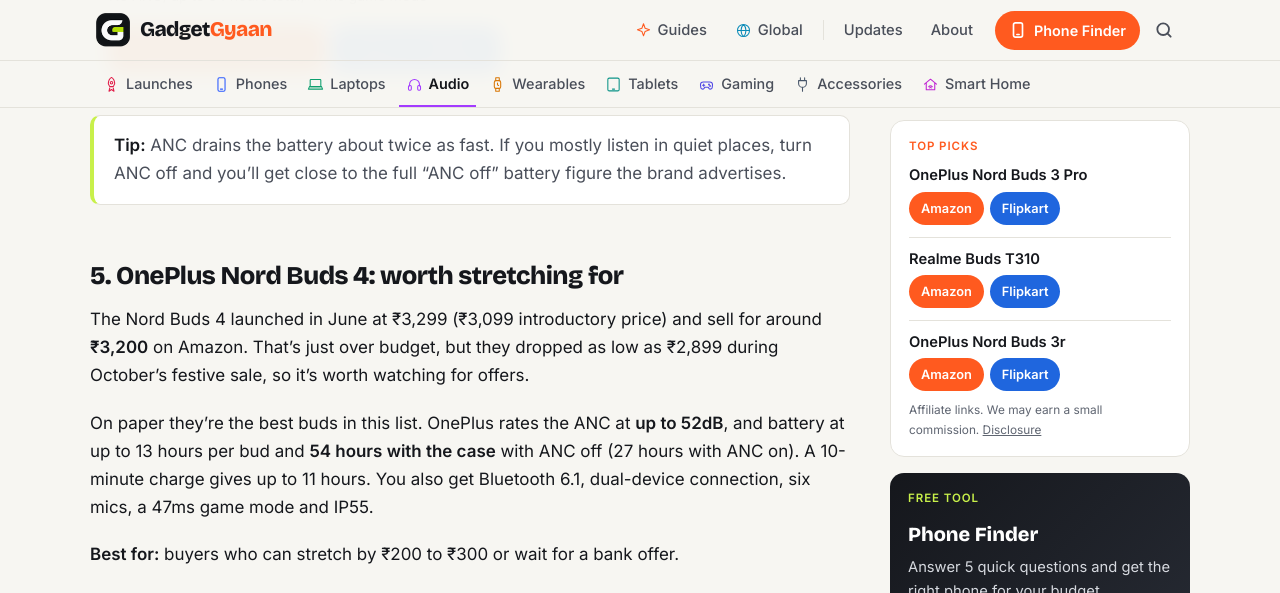
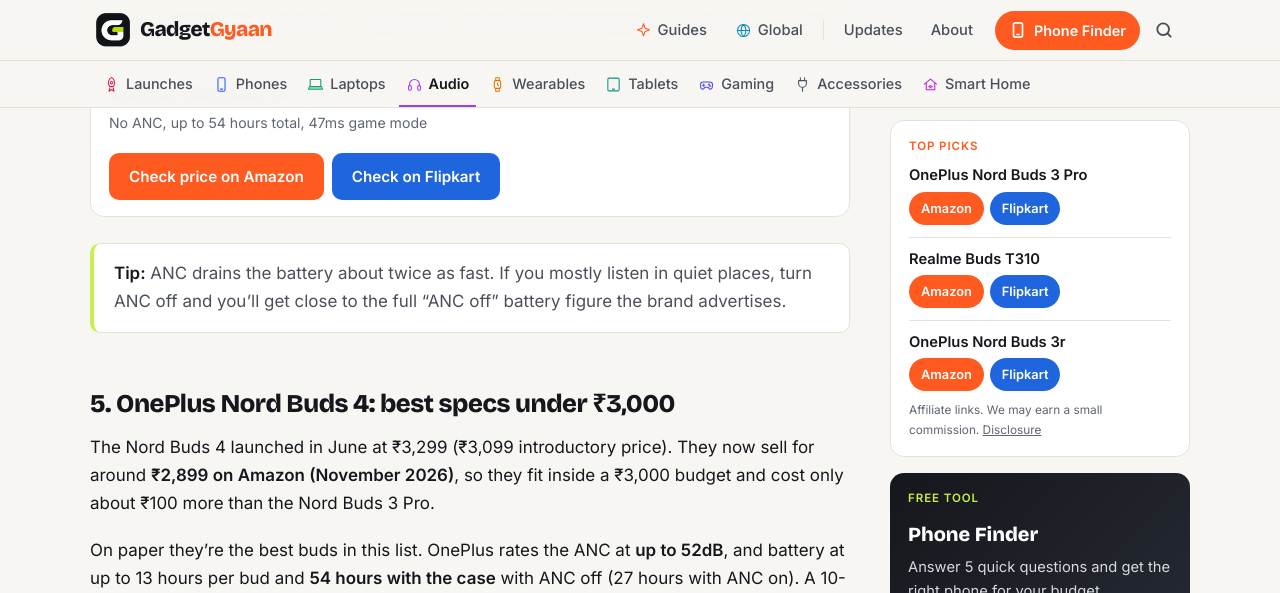
Before and after one commit to kiteksood167/kiteksood167.github.io, a Jekyll site: the page built from _posts/2026-11-03-best-tws-earbuds-under-3000.md, in a window 1280 px wide and 1400 px high, scrolled down 4610 px. Shown: the top 593 px of the window. Built offline with Jekyll 4.4.1, drawn with Linux system fonts in a browser that asks for light colours; comment, search, counter and statistics services are not loaded; some of the changed text lies outside the part shown; grey boxes are pictures that could not be loaded.

Commit message:
Refresh: Best TWS Earbuds Under ₹3,000 in India (2026)
Nord Buds 4 now around ₹2,899, CMF Buds Neo ₹1,699, Nord Buds 4 Pro mention, internal link. Content plan: drop past entries, move gifts-under-50 to Dec 8.

Co-Authored-By: Claude <noreply@anthropic.com>

```diff
--- a/_posts/2026-11-03-best-tws-earbuds-under-3000.md
+++ b/_posts/2026-11-03-best-tws-earbuds-under-3000.md
@@ -2,6 +2,8 @@
 title: "Best TWS Earbuds Under ₹3,000 in India (2026)"
 description: "The best TWS earbuds under ₹3,000 in India right now, from OnePlus, Realme and CMF, with ANC, battery life and current prices compared."
 date: 2026-11-03 08:49:00 +0530
+last_modified_at: 2026-11-25 08:56:00 +0530
+update_note: "OnePlus Nord Buds 4 now sells for around ₹2,899, inside the ₹3,000 budget; CMF Buds Neo is down to ₹1,699."
 image: /assets/images/best-tws-earbuds-under-3000.jpg
 image_alt: "Five pairs of wireless earbuds in black, white, light blue, mint green and navy charging cases lined up on a dark grey table"
 image_credit: "Illustration, not the actual products"
@@ -18,6 +20,8 @@ sources:
     url: "https://www.fonearena.com/blog/430743/realme-buds-t310-price-india-features.html"
   - name: "Digit: CMF Buds Neo now available in India"
     url: "https://www.digit.in/news/audio-video/cmf-buds-neo-now-available-in-india-price-specs.html"
+  - name: "Notebookcheck: OnePlus Nord Buds 4 Pro debut in India"
+    url: "https://www.notebookcheck.net/OnePlus-Nord-Buds-4-Pro-debut-in-India-with-better-ANC-AI-features-and-longer-battery-life.1255106.0.html"
   - name: "Prices: Amazon.in and Flipkart listings, November 2026"
 ---
 
@@ -29,17 +33,17 @@ sources:
 
 | Earbuds | Price (Nov 2026) | ANC | Total battery (ANC off) | Water resistance | Best for |
 |---|---|---|---|---|---|
-| OnePlus Nord Buds 3 Pro | around ₹2,800 | Up to 49dB | 44 hours | IP55 | Best overall |
+| OnePlus Nord Buds 3 Pro | around ₹2,800 | Up to 49dB | 44 hours | IP55 | Proven all-rounder |
 | Realme Buds T310 | around ₹1,900 | Up to 46dB | 40 hours | IP55 | Best value ANC |
-| CMF Buds Neo | around ₹1,800 | Up to 35dB | 52 hours | IP54 (buds) | Battery and style |
+| CMF Buds Neo | around ₹1,700 | Up to 35dB | 52 hours | IP54 (buds) | Battery and style |
 | OnePlus Nord Buds 3r | around ₹1,750 | No | 54 hours | IP55 | No-ANC budget pick |
-| OnePlus Nord Buds 4 | around ₹3,200 | Up to 52dB | 54 hours | IP55 | Worth stretching for |
+| OnePlus Nord Buds 4 | around ₹2,900 | Up to 52dB | 54 hours | IP55 | Best specs under ₹3,000 |
 
-Prices are the lowest we found on Amazon.in and Flipkart in early November 2026. Earbud prices move a lot around Diwali, so check the final price and bank offers before you pay. Battery figures are the brands' own claims.
+Prices are the lowest we found on Amazon.in and Flipkart in November 2026 (rechecked on November 25). Earbud prices move a lot during sales, so check the final price and bank offers before you pay. Battery figures are the brands' own claims.
 
-## 1. OnePlus Nord Buds 3 Pro: best overall under ₹3,000
+## 1. OnePlus Nord Buds 3 Pro: proven all-rounder
 
-The Nord Buds 3 Pro launched at ₹3,299 and now sells for around **₹2,800**. That makes them the strongest all-rounder that stays inside a ₹3,000 budget.
+The Nord Buds 3 Pro launched at ₹3,299 and now sells for around **₹2,800**. That keeps them one of the safest all-rounders inside a ₹3,000 budget, though the newer Nord Buds 4 (pick 5) now cost only about ₹100 more.
 
 OnePlus rates the hybrid ANC at **up to 49dB**, which is enough to cut most bus, metro and fan noise. There's also a transparency mode for when you need to hear announcements. Each bud has a 12.4mm titanium driver and three microphones with AI call noise reduction.
 
@@ -68,7 +72,7 @@ Realme markets the driver as bass-focused, so this pair suits listeners who like
 
 ## 3. CMF Buds Neo: best battery life with ANC
 
-The CMF Buds Neo from Nothing's budget brand launched in August at ₹1,999 and currently sell for around **₹1,800** on Flipkart. They stand out for their design, with a two-tone case and colourful eartips.
+The CMF Buds Neo from Nothing's budget brand launched in August at ₹1,999 and currently sell for around **₹1,700** on Flipkart (November 2026). They stand out for their design, with a two-tone case and colourful eartips.
 
 The ANC is milder here, at **up to 35dB** with an adaptive mode, so they won't block as much noise as the two picks above. Battery is the big strength: up to 11 hours per bud and **up to 52 hours with the case** with ANC off (30 hours with ANC on). A 10-minute charge adds about 5.5 hours.
 
@@ -88,13 +92,17 @@ There's no ANC, but you get 12.4mm titanium-coated drivers, a 47ms game mode, Bl
 
 > **Tip:** ANC drains the battery about twice as fast. If you mostly listen in quiet places, turn ANC off and you'll get close to the full "ANC off" battery figure the brand advertises.
 
-## 5. OnePlus Nord Buds 4: worth stretching for
+## 5. OnePlus Nord Buds 4: best specs under ₹3,000
 
-The Nord Buds 4 launched in June at ₹3,299 (₹3,099 introductory price) and sell for around **₹3,200** on Amazon. That's just over budget, but they dropped as low as ₹2,899 during October's festive sale, so it's worth watching for offers.
+The Nord Buds 4 launched in June at ₹3,299 (₹3,099 introductory price). They now sell for around **₹2,899 on Amazon (November 2026)**, so they fit inside a ₹3,000 budget and cost only about ₹100 more than the Nord Buds 3 Pro.
 
 On paper they're the best buds in this list. OnePlus rates the ANC at **up to 52dB**, and battery at up to 13 hours per bud and **54 hours with the case** with ANC off (27 hours with ANC on). A 10-minute charge gives up to 11 hours. You also get Bluetooth 6.1, dual-device connection, six mics, a 47ms game mode and IP55.
 
-**Best for:** buyers who can stretch by ₹200 to ₹300 or wait for a bank offer.
+**Best for:** anyone who wants the strongest ANC and newest Bluetooth in this budget. At today's prices, they are the better buy over the Nord Buds 3 Pro unless the 3 Pro drops further.
+
+If you can stretch to about ₹3,700 to ₹4,000, the newer **OnePlus Nord Buds 4 Pro** (launched in March at ₹3,999) raise the ANC rating to up to 55dB with a similar 54-hour battery claim. For most people, though, the regular Nord Buds 4 are enough.
+
+{% include buy.html name="OnePlus Nord Buds 4" query="OnePlus Nord Buds 4" note="Up to 52dB ANC, 54 hours with the case, Bluetooth 6.1" %}
 
 <figure class="inline-figure">
   <img width="1200" height="675" src="/assets/images/man-earbuds-phone-metro-train.jpg" alt="A young man wearing a black wireless earbud and smiling at his phone while sitting on a metro train" loading="lazy">
@@ -129,4 +137,4 @@ I would happily spend ₹500–1,000 more to choose a trusted brand like OnePlus
 
 ## The bottom line
 
-For most people, the **OnePlus Nord Buds 3 Pro** at around ₹2,800 are the best TWS earbuds under ₹3,000, with strong ANC and dependable battery life. If you want to spend less, the **Realme Buds T310** give you solid ANC for under ₹2,000, while the **CMF Buds Neo** win on battery and style. Skip ANC entirely with the **Nord Buds 3r**, or wait for a deal on the **Nord Buds 4** if you can stretch slightly.
+At November 2026 prices, the **OnePlus Nord Buds 4** at around ₹2,899 are the best TWS earbuds under ₹3,000 on paper, with the strongest ANC and longest battery here. The **OnePlus Nord Buds 3 Pro** at around ₹2,800 remain a solid all-rounder if you find them cheaper. If you want to spend less, the **Realme Buds T310** give you solid ANC for under ₹2,000, while the **CMF Buds Neo** win on battery and style. Skip ANC entirely with the **Nord Buds 3r**.
```
Also changed, not shown: other parts of _posts/2026-11-03-best-tws-earbuds-under-3000.md (+1 -1 lines), _data/content_plan.yml (+8 -30 lines).
